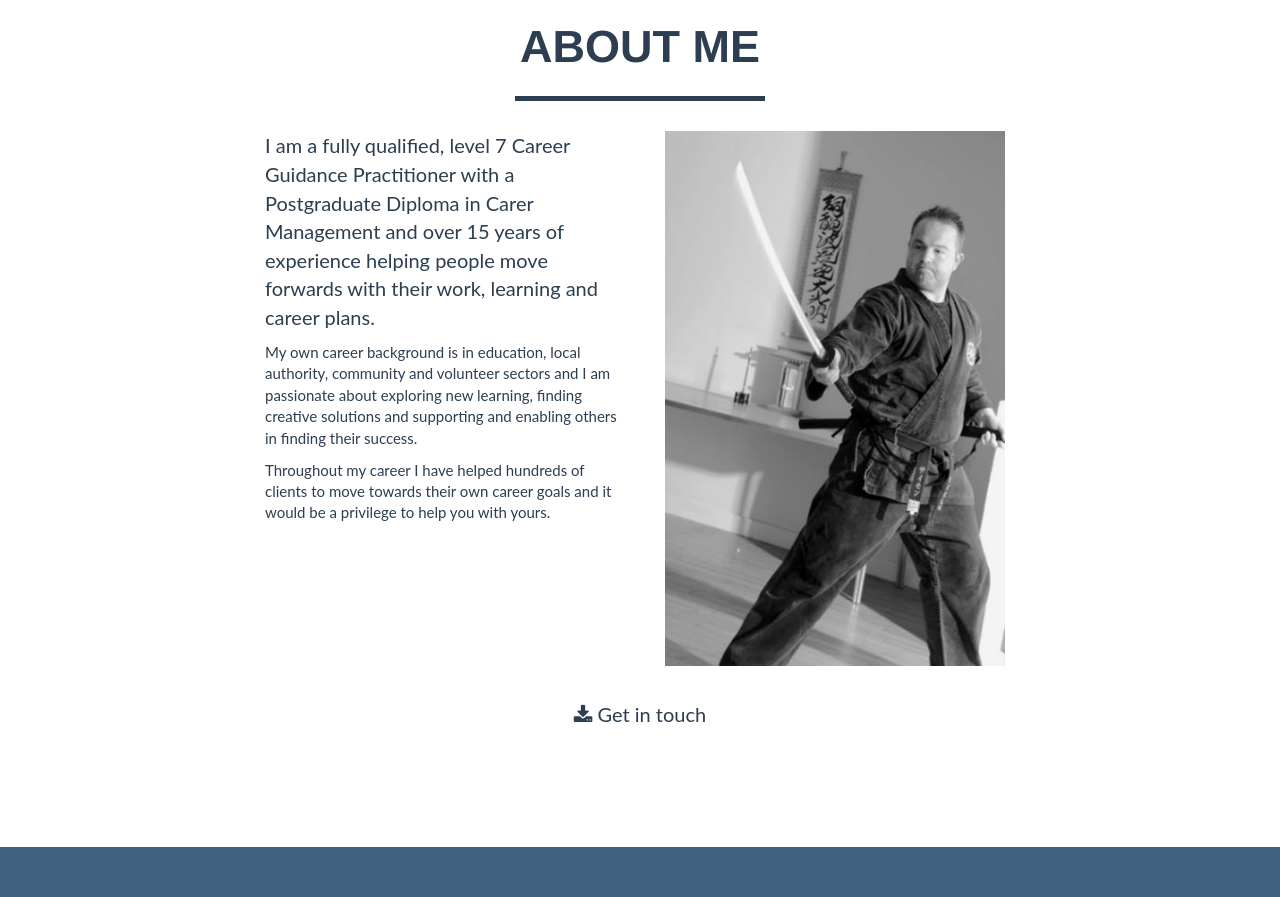
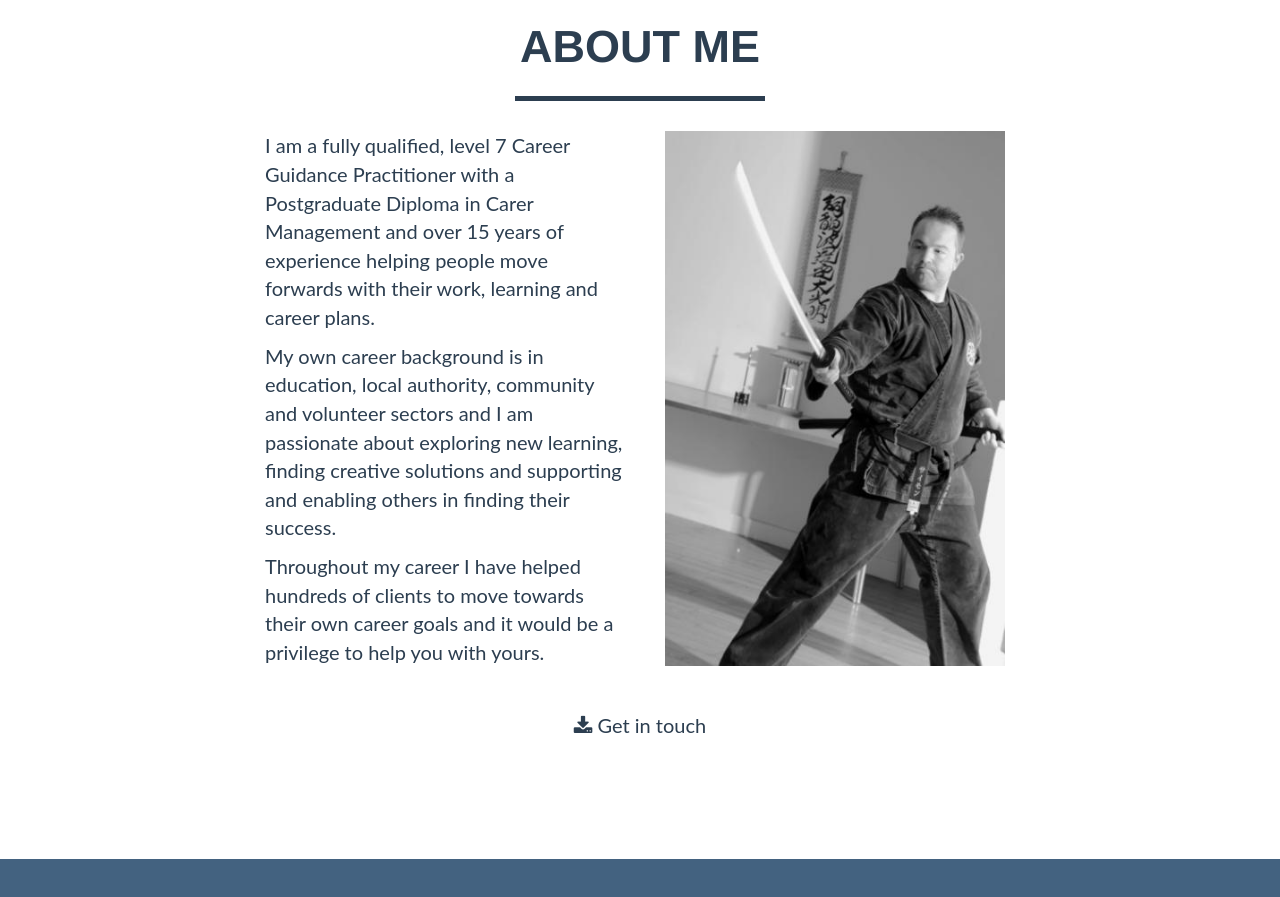
Before and after one commit to nikkijmartin/icgwebsite.github.io, a plain HTML site: page index.html in a window 1280 px wide. Shown: the part 960-1857 px from the top of the page. Drawn offline with nearby package versions, Linux system fonts and the light colour scheme.

Commit message:
big letters

```diff
--- a/index.html
+++ b/index.html
@@ -144,8 +144,8 @@
       <div class="row">
         <div class="col-lg-4 col-lg-offset-2">
           <p>I am a fully qualified, level 7 Career Guidance Practitioner with a Postgraduate Diploma in Carer Management and over 15 years of experience helping people move forwards with their work, learning and career plans.</p>
-          </p>My own career background is in education, local authority, community and volunteer sectors and I am passionate about exploring new learning, finding creative solutions and supporting and enabling others in finding their success.<p>
-          </p>Throughout my career I have helped hundreds of clients to move towards their own career goals and it would be a privilege to help you with yours.<p>
+          <p>My own career background is in education, local authority, community and volunteer sectors and I am passionate about exploring new learning, finding creative solutions and supporting and enabling others in finding their success.<p>
+          <p>Throughout my career I have helped hundreds of clients to move towards their own career goals and it would be a privilege to help you with yours.<p>
         </div>
         <div class="col-lg-4 text-center">
           <img src="img/SenseiSimon.jpg" alt="sensei" width="340" />
```
